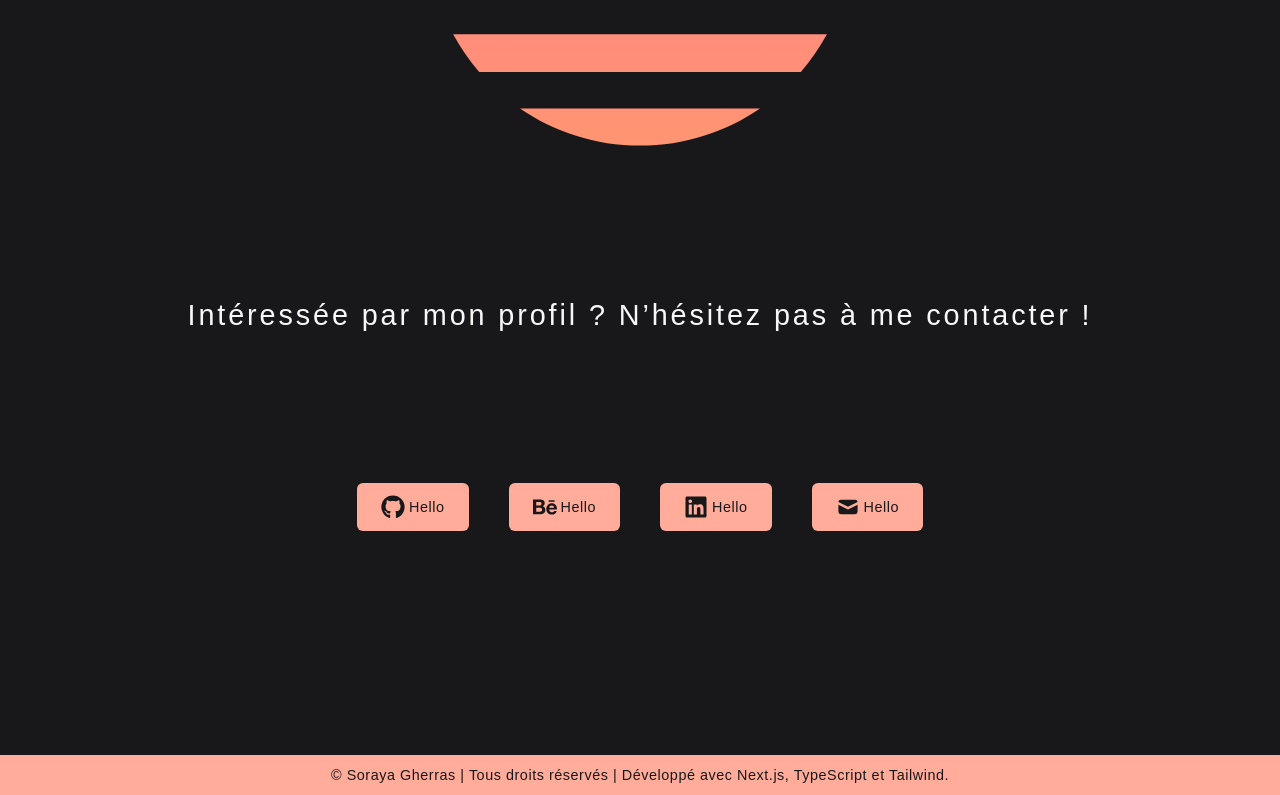
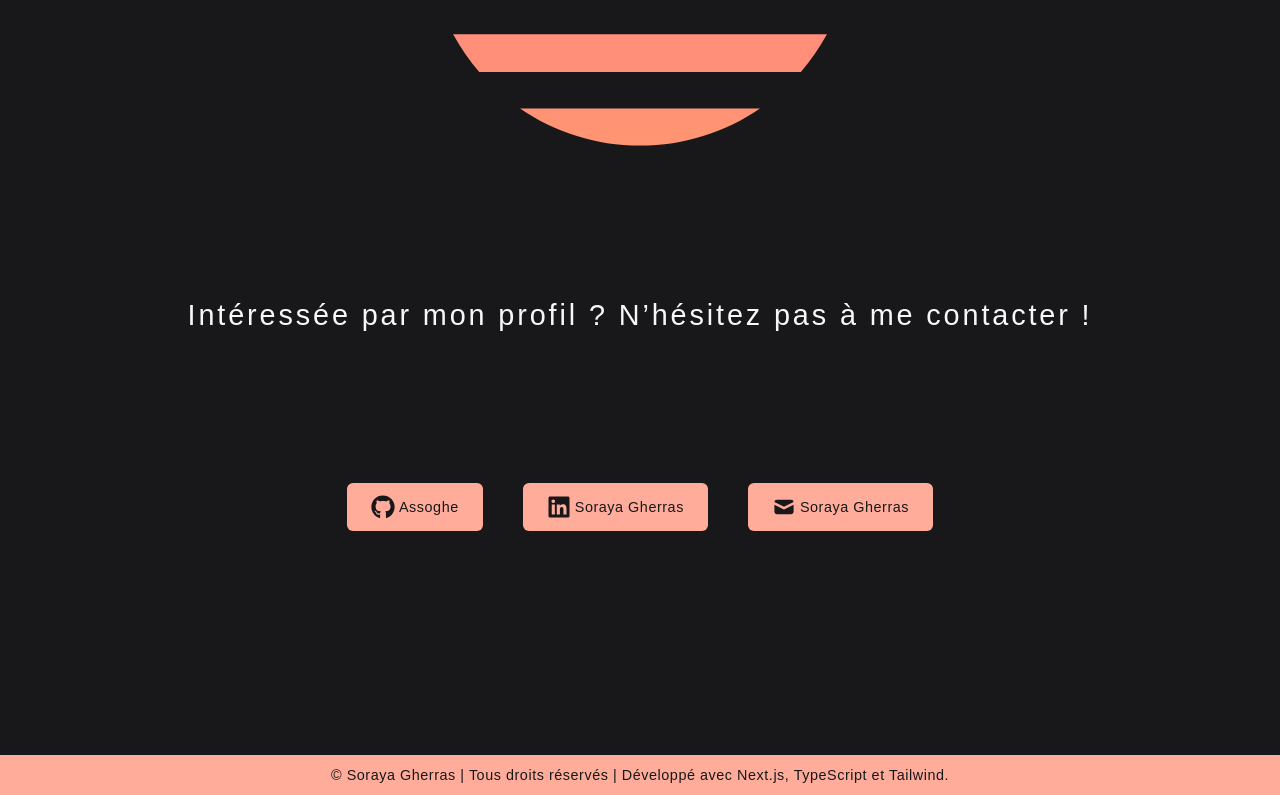
Before and after one commit to Assoghe/portfonextjs, a Next.js app: page / in a window 1280 px wide. Shown: the part 6350-7145 px from the top of the page. Built offline with nearby package versions, Linux system fonts and the light colour scheme; a web font is replaced by a local one.

Commit message:
Add Links for ContactSection

```diff
--- a/src/app/[case-study]/page.tsx
+++ b/src/app/[case-study]/page.tsx
@@ -34,7 +34,7 @@ const CaseStudy = () => {
             <TextSection
                 title="A propos du projet"
                 text={portfolioToDisplay?.case.aboutText}/>
-                <div className='grid grid-cols-1 gap-9 w-auto tablet:grid-cols-2 desktop:grid-cols-4 tablet:my-36 p-9 my-12 mx-6 tablet:mx-40'>
+                <div className='grid grid-cols-1 gap-9 w-auto tablet:grid-cols-2 tablet:my-36 p-9 my-12 mx-6 tablet:mx-40'>
 
                     <BlocColor
                         key={portfolioToDisplay?.id}
--- a/src/app/_components/navigation/app-links.tsx
+++ b/src/app/_components/navigation/app-links.tsx
@@ -1,13 +1,27 @@
-const footerSocialNetwork = [
+import { LinksSocial } from "@/app/types/linksSocial";
+import { AppLinks } from "next/dist/lib/metadata/types/extra-types";
+import { FaBehance, FaGithub } from "react-icons/fa";
+import { FaLinkedin } from "react-icons/fa6";
+import { HiMail } from "react-icons/hi";
+
+export const SocialNetwork: LinksSocial[] = [
     {
-        label: "GitHub",
+        label: "Assoghe",
         baseUrl: "https://github.com/Assoghe",
         type: "external",
+        icon: FaGithub,
     },
 
     {
-        label: "Behance",
-        baseUrl: "https://github.com/Assoghe",
+        label: "Soraya Gherras",
+        baseUrl: "https://www.linkedin.com/in/soraya-gherras/",
         type: "external",
+        icon: FaLinkedin,
+    },
+     {
+        label: "Soraya Gherras",
+        baseUrl: "mailto:soraya.gherras17@gmail.com",
+        type: "external",
+        icon: HiMail,
     }
 ]
--- /dev/null
+++ b/src/app/_components/navigation/social-networks-buttons.tsx
@@ -0,0 +1,40 @@
+import { Button } from "@/app/ui/design-system/button/button";
+import { SocialNetwork } from "./app-links";
+import { HiMail } from "react-icons/hi";
+import clsx from "clsx";
+import { FaGithub } from "react-icons/fa";
+
+interface Props {
+    theme?: "neutral" | "accent";
+    className?: string;
+}
+
+export const SocialNetworkButtons = ({ className, theme = "neutral" }: Props) => {
+
+    const handleButtonClick = (baseUrl: string) => {
+        window.open(baseUrl, "_blank"); // Ouvre le lien dans un nouvel onglet
+    };
+
+    const icoList = SocialNetwork.map((SocialNetwork) => (
+        <Button
+            key={SocialNetwork.label}
+            variant="accent"
+            iconTheme={theme}
+            size="medium"
+            iconPosition="left"
+            icon={{
+                icon: SocialNetwork.icon ? SocialNetwork.icon : FaGithub
+            }}
+            action={() => handleButtonClick(SocialNetwork.baseUrl)} // Appel de la fonction handleButtonClick avec le baseUrl correspondant
+            linkType={SocialNetwork.type}
+        >
+            {SocialNetwork.label}
+        </Button>
+    ));
+
+    return (
+        <div className={clsx(className, "flex flex-wrap items-center justify-center flex-1 gap-10")}>
+            {icoList}
+        </div>
+    );
+};
--- a/src/app/contact/ContactSection.tsx
+++ b/src/app/contact/ContactSection.tsx
@@ -4,31 +4,19 @@ import { Typography } from '../ui/design-system/typography/typography'
 import { Button } from '../ui/design-system/button/button'
 import { socialLinks } from '../constants/constants'
 import { LogoComponent } from '../_components/navigation/LogoComponent'
+import { SocialNetworkButtons } from '../_components/navigation/social-networks-buttons'
 
 const ContactSection = () => {
   return (
     <div className='flex items-center  flex-col my-56'>
       <LogoComponent size="bigger" />
-        <Typography variant='h2' component='h2' className='my-36 text-center'>
-            Intéressée par mon profil ? N’hésitez pas à me contacter !
-        </Typography>
+      <Typography variant='h2' component='h2' className='my-36 text-center'>
+        Intéressée par mon profil ? N’hésitez pas à me contacter !
+      </Typography>
 
-        <div className='flex flex-wrap items-center justify-center flex-1 gap-10'>
-        {
-                socialLinks.map((icon, index)=>(
-                    <Button
-                    key={index}
-                    icon={icon}
-                    iconTheme="neutral"
-                    size="medium"
-                    iconPosition='left'
-                    variant="accent"
-                  > Hello </Button>
-                ))
-            }
-
-
-        </div>
+      <div className='flex flex-wrap items-center justify-center flex-1 gap-10'>
+        <SocialNetworkButtons theme='accent'/>
+      </div>
 
 
     </div>
--- a/src/app/types/iconProps.tsx
+++ b/src/app/types/iconProps.tsx
@@ -1,3 +1,5 @@
+import { IconType } from "react-icons";
+
 export interface IconProps {
-    icon: React.ElementType;
+    icon: IconType;
 }
--- /dev/null
+++ b/src/app/types/linksSocial.tsx
@@ -0,0 +1,9 @@
+import { IconType } from "react-icons";
+import { LinkType } from "../lib/link-type";
+
+export interface LinksSocial {
+    label: string;
+    baseUrl: string; // Modifier ici pour utiliser uniquement une chaîne de caractères
+    type: LinkType;
+    icon?: IconType;
+}
--- a/src/app/ui/design-system/button/button.tsx
+++ b/src/app/ui/design-system/button/button.tsx
@@ -14,7 +14,7 @@ interface Props {
     disabled?: boolean;
     isLoading?: boolean;
     children?: React.ReactNode;
-    action?: Function;
+    action?: Function | string;
     baseUrl?: string;
     linkType?: LinkType;
     className?: string;
@@ -32,7 +32,7 @@ export const Button = ({
     children,
     baseUrl,
     linkType,
-    action = () => { },
+    action = () => {},
     className,
 
 }: Props) => {
@@ -91,10 +91,12 @@ export const Button = ({
     }
 
     const handleClick = () => {
-        if (action) {
-            action()
+        if (typeof action === 'function') {
+            action(); // Si action est une fonction, l'appeler
+        } else if (typeof action === 'string') {
+            window.open(action, '_blank'); // Si action est une chaîne de caractères, l'ouvrir dans un nouvel onglet
         }
-    }
+    };
 
     const buttonContent = (
         <>
```
